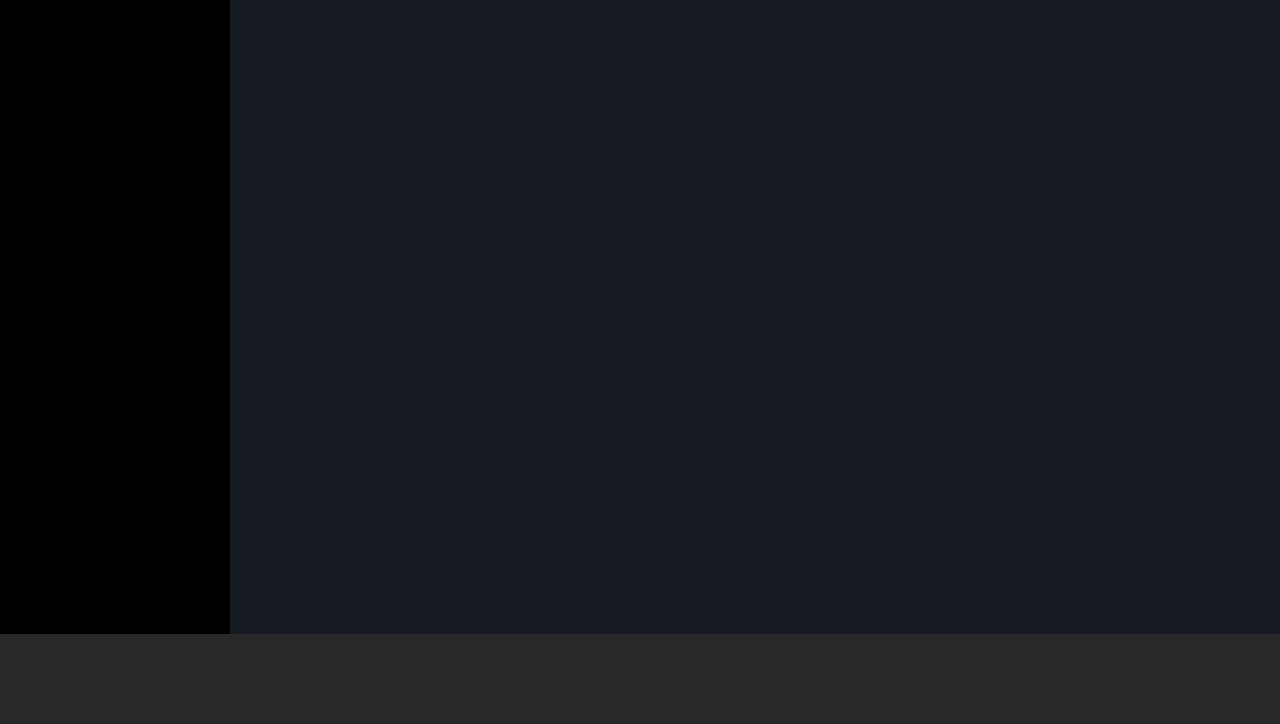
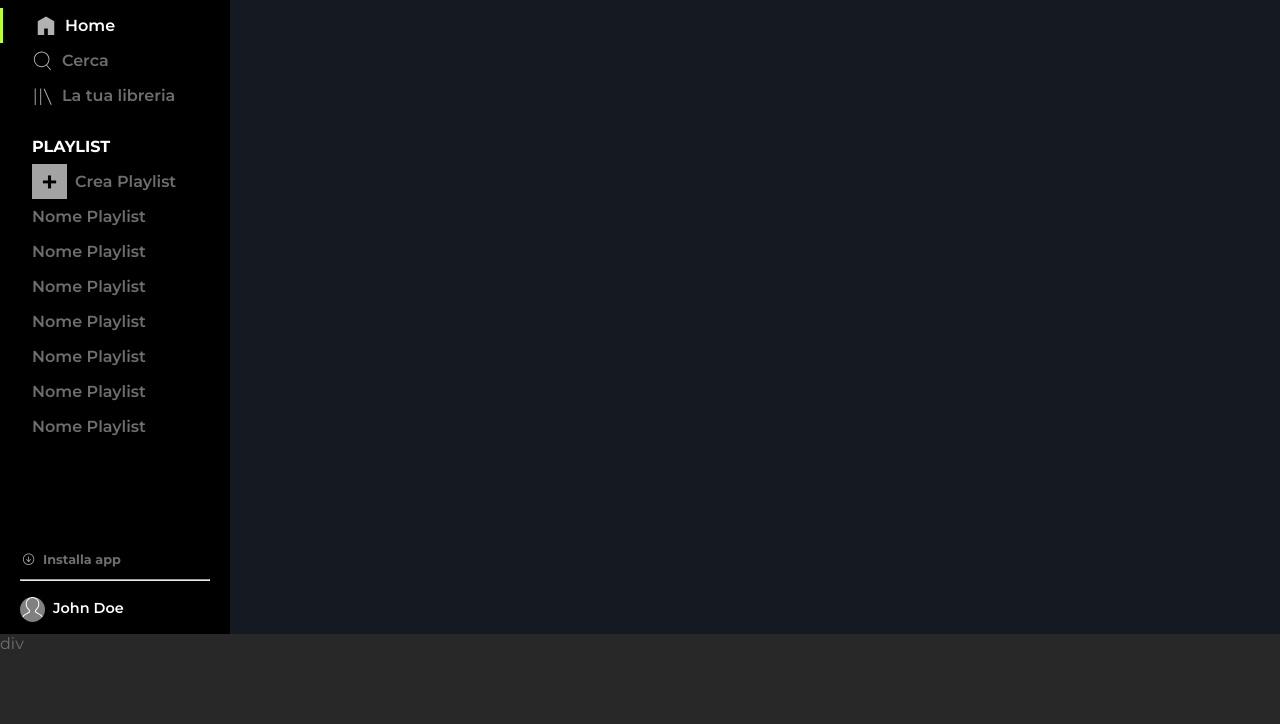
Before and after one commit to jfmarkan/html-css-spotifyweb, a plain HTML site: page index.html in a window 1280 px wide. Shown: the part 76-800 px from the top of the page. Drawn offline with Linux system fonts and the light colour scheme.

Commit message:
side navbar done

```diff
--- a/css/styles.css
+++ b/css/styles.css
@@ -8,6 +8,16 @@
 
 /* STYLES */
 
+body{
+    font-family: 'Montserrat', sans-serif;
+    color: #6e6e6e;
+}
+
+h4{
+    color: #ffffff;
+    margin: 1.5rem 2rem .5rem;
+}
+
 /* .colors{
     color highlight: #bcff33;
     color sidebar: #000000;
@@ -16,18 +26,106 @@
     color footer: #282828;
 } */
 
-.flex{
+.flex-col{
     display: flex;
+    flex-direction: column;
+    flex-wrap: nowrap;
+    justify-content: space-between;
 }
 
-main{
-    height: calc(100vh - 90px);
+.flex-row{
+    display: flex;
+    flex-direction: row;
+    flex-wrap: wrap;
+
 }
+
 
 nav{
     width: 230px;
     height: 100%;
     background-color: #000000;
+}
+
+ul li{
+    list-style: none;
+    height: 35px;
+    font-weight: 600;
+    display: flex;
+    align-items: center;
+}
+
+ul li img{
+    width: 22px;
+    margin-left: 2rem;
+    margin-right: .5rem;
+    filter: invert(.3);
+}
+
+.selected{
+    border-left: 3px solid #bcff33;
+    color: #ffffff;
+}
+
+.add-playlist{
+    width: 35px;
+    height: 35px;
+    background-color: #a3a3a3;
+    color: #000000;
+    margin-left: 2rem;
+    margin-right: .5rem;
+    font-size: 1.8rem;
+    text-align: center;
+}
+
+.playlist{
+    margin-left: 2rem;
+}
+
+.install-app{
+    font-size: .8rem;
+    font-weight: 700;
+    margin: .75rem 1.25rem;
+}
+
+.install-app img{
+    width: 15px;
+    margin-right: .5rem;
+    filter: invert(.3);
+}
+
+hr{
+    width: calc(100% - 2.5rem);
+    margin: 0 auto;
+}
+
+.user-profile{
+    align-items: center;
+    color: #ffffff;
+    font-size: .9rem;
+    font-weight: 600;
+}
+
+
+.user-profile img{
+    width: 25px;
+    height: 25px;
+    border-radius: 50%;
+    background-color: #808080;
+    margin: 1rem .5rem .5rem 1.25rem;
+}
+
+
+
+
+
+
+
+
+
+
+main{
+    height: calc(100vh - 90px);
 }
 
 .activity{
@@ -40,3 +138,13 @@ footer{
     height: 90px;
     background-color: #282828;
 }
+
+.big-logo{
+    height: 40px;
+    margin: 1.25rem;
+}
+
+.small-logo{
+    width: 28px;
+    display: none;
+}
--- a/index.html
+++ b/index.html
@@ -7,18 +7,83 @@
         <title>Spotify</title>
         <link rel="icon" type="image/x-icon" href="img/favicon.ico">
         <link rel="stylesheet" href="css/styles.css">
+        <link rel="preconnect" href="https://fonts.googleapis.com">
+        <link rel="preconnect" href="https://fonts.gstatic.com" crossorigin>
+        <link href="https://fonts.googleapis.com/css2?family=Montserrat:ital,wght@0,100;0,200;0,300;0,400;0,500;0,600;0,700;0,800;0,900;1,100;1,200;1,300;1,400;1,500;1,600;1,700;1,800;1,900&display=swap" rel="stylesheet">
     </head>
     <body>
-        <main class="flex">
-            <nav>
-
+        <main class="flex-row">
+            <nav class="flex-col">
+                <div class="menu-app">
+                    <img class="big-logo" src="img/logo.svg" alt="Spotify Logo">
+                    <img class="small-logo" src="img/logo-small.svg" alt="Spotify Logo">
+                    <div class="app-menu">
+                        <ul>
+                            <li class="selected">
+                                <img src="img/home.svg" alt="">
+                                Home
+                            </li>
+                            <li>
+                                <img src="img/search.svg" alt="">
+                                Cerca
+                            </li>
+                            <li>
+                                <img src="img/libreria.svg" alt="">
+                                La tua libreria
+                            </li>
+                        </ul>
+                    </div>
+                    <div class="playlist-menu">
+                        <h4>PLAYLIST</h4>
+                        <ul>
+                            <li>
+                                <div class="add-playlist">+</div>
+                                Crea Playlist
+                            </li>
+                            <li class="playlist">Nome Playlist</li>
+                            <li class="playlist">Nome Playlist</li>
+                            <li class="playlist">Nome Playlist</li>
+                            <li class="playlist">Nome Playlist</li>
+                            <li class="playlist">Nome Playlist</li>
+                            <li class="playlist">Nome Playlist</li>
+                            <li class="playlist">Nome Playlist</li>
+                        </ul>
+                    </div>
+                </div>
+                <div class="user-app">
+                    <div class="install-app flex-row">
+                            <img src="img/download.svg" alt="">
+                            Installa app</li>
+                    </div>
+                    <hr>
+                    <div class="user-profile flex-row">
+                            <div>
+                                <img src="img/profile.svg" alt="">
+                            </div>
+                            <span>John Doe</span>
+                    </div>
+                </div>
             </nav>
             <div class="activity">
+                <div class="activity-top">
 
+                </div>
+                <div class="activity-main">
+
+                </div>
             </div>
         </main>
         <footer>
+            <div class="playing-art">
+                <div class="img-art"></div>
+                div
+            </div>
+            <div class="player">
 
+            </div>
+            <div class="controls">
+
+            </div>
         </footer>
     </body>
 </html>
```
